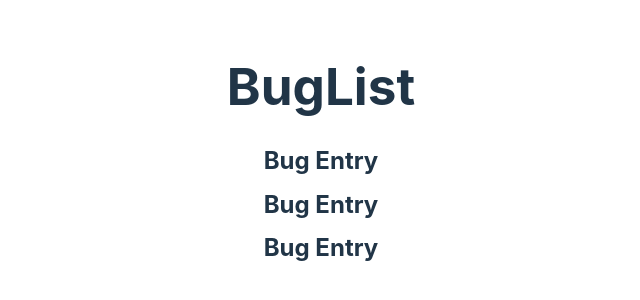
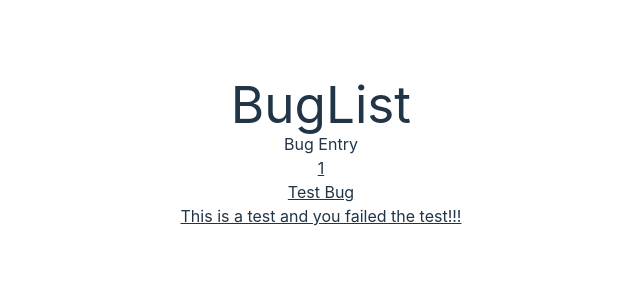
Before and after one commit to Dylan-Clarry/bug-tracker, a React (Vite) app: page / in a window 1280 px wide. Shown: the part 248-548 px from the top of the page, without its empty margins (319-959 px from the left). Built offline with nearby package versions, Linux system fonts and the light colour scheme.

Commit message:
tailwind setup

```diff
--- a/package.json
+++ b/package.json
@@ -16,6 +16,9 @@
     "@types/react": "^18.0.17",
     "@types/react-dom": "^18.0.6",
     "@vitejs/plugin-react": "^2.1.0",
+    "autoprefixer": "^10.4.12",
+    "postcss": "^8.4.17",
+    "tailwindcss": "^3.1.8",
     "typescript": "^4.6.4",
     "vite": "^3.1.0"
   }
--- /dev/null
+++ b/postcss.config.cjs
@@ -0,0 +1,6 @@
+module.exports = {
+  plugins: {
+    tailwindcss: {},
+    autoprefixer: {},
+  },
+}
--- a/src/Components/BugEntry.tsx
+++ b/src/Components/BugEntry.tsx
@@ -1,9 +1,19 @@
 import React from "react";
 
-const BugEntry: React.FC = () => {
+interface IBugEntryProps {
+  bug: Bug;
+}
+
+const BugEntry: React.FC<IBugEntryProps> = ({ bug }) => {
   return (
     <div className="BugEntry">
       <h2>Bug Entry</h2>
+      <ul className="underline">
+        <li>{bug.id}</li>
+        <li>{bug.title}</li>
+        <li>{bug.text}</li>
+        <li>{bug.closed}</li>
+      </ul>
     </div>
   );
 };
--- a/src/Components/BugList.tsx
+++ b/src/Components/BugList.tsx
@@ -1,13 +1,24 @@
 import React from "react";
 import BugEntry from "./BugEntry";
+
+const testBugList: Bug[] = [
+  {
+    id: 1,
+    title: "Test Bug",
+    text: "This is a test and you failed the test!!!",
+    closed: false,
+  },
+];
 
 const BugList: React.FC = () => {
   return (
     <div className="BugList">
       <h1>BugList</h1>
-      <BugEntry />
-      <BugEntry />
-      <BugEntry />
+      <ul>
+        {testBugList.map((bug) => {
+          return <BugEntry bug={bug} />;
+        })}
+      </ul>
     </div>
   );
 };
--- a/src/index.css
+++ b/src/index.css
@@ -1,3 +1,7 @@
+@tailwind base;
+@tailwind components;
+@tailwind utilities;
+
 :root {
   font-family: Inter, Avenir, Helvetica, Arial, sans-serif;
   font-size: 16px;
--- /dev/null
+++ b/tailwind.config.cjs
@@ -0,0 +1,8 @@
+/** @type {import('tailwindcss').Config} */
+module.exports = {
+  content: ["./index.html", "./src/**/*.{js,ts,jsx,tsx}"],
+  theme: {
+    extend: {},
+  },
+  plugins: [],
+};
```
Also changed, not shown: 1 other file (tests, documents, lock files or other folders).
